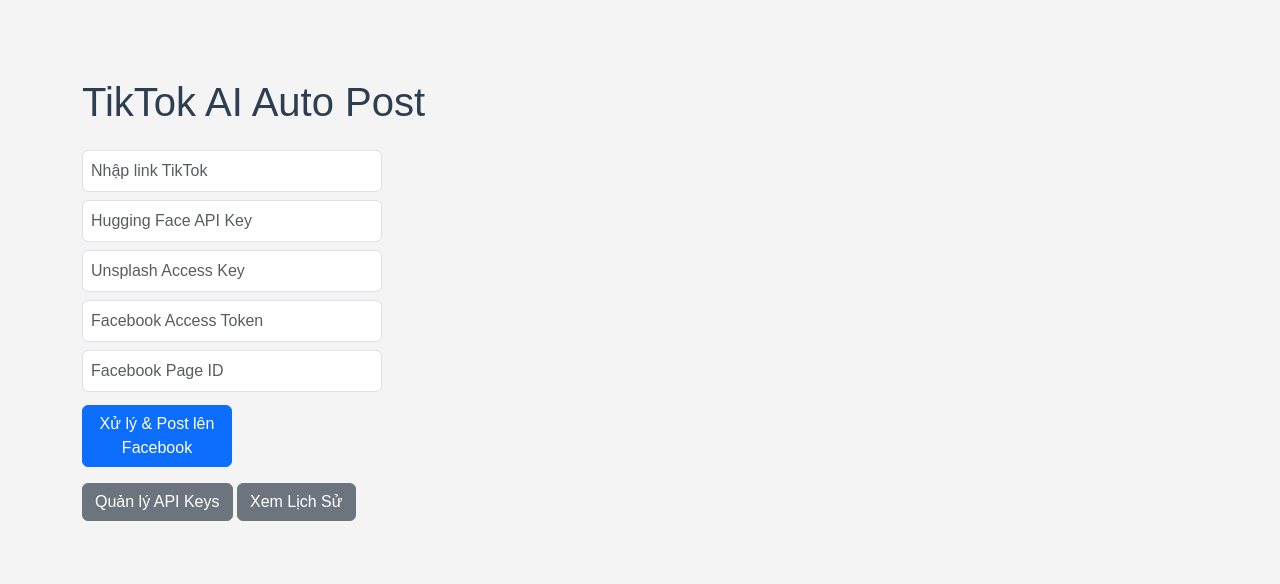
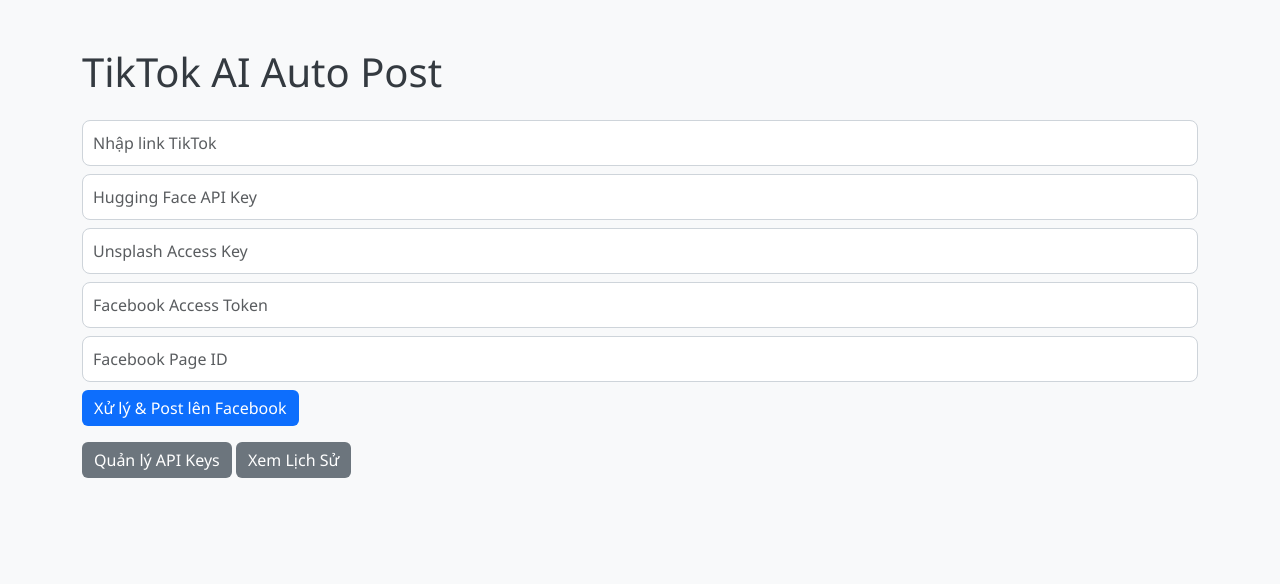
Before and after one commit to nhut0902-pr/Tool-tiktok-post, a Flask app: page / in a window 1280 px wide. Shown: the top 584 px of the page. Run offline with Flask 3, Linux system fonts and the light colour scheme; data that the repository does not hold is empty.

Commit message:
Update style.css

```diff
--- a/static/style.css
+++ b/static/style.css
@@ -1,57 +1,51 @@
+/* style.css */
 body {
-    font-family: Arial, sans-serif;
-    margin: 30px;
-    background-color: #f4f4f4;
-    color: #333;
+    background-color: #f8f9fa;
+    font-family: 'Segoe UI', Tahoma, Geneva, Verdana, sans-serif;
 }
 
-h1, h2 {
-    color: #2c3e50;
+h1, h5 {
+    color: #343a40;
 }
 
-form input[type="url"],
-form input[type="text"],
-form input[type="datetime-local"],
-form button {
-    padding: 8px;
-    margin: 5px 0;
-    font-size: 16px;
-    width: 300px;
+.card {
+    background-color: #ffffff;
+    border-radius: 12px;
+    box-shadow: 0 4px 8px rgba(0,0,0,0.1);
+    margin-top: 20px;
 }
 
-form button {
-    width: 150px;
-    background-color: #3498db;
-    color: white;
-    border: none;
-    cursor: pointer;
+img {
+    border-radius: 8px;
+    max-width: 100%;
+    height: auto;
 }
 
-form button:hover {
-    background-color: #2980b9;
+.btn-primary {
+    background-color: #0d6efd;
+    border: none;
 }
 
-table {
-    width: 100%;
-    border-collapse: collapse;
-    margin-top: 20px;
-    background-color: #fff;
+.btn-primary:hover {
+    background-color: #0b5ed7;
 }
 
-table, th, td {
-    border: 1px solid #ccc;
+.btn-secondary {
+    background-color: #6c757d;
+    border: none;
 }
 
-th, td {
-    padding: 10px;
-    text-align: left;
+.btn-secondary:hover {
+    background-color: #5c636a;
 }
 
-a {
-    color: #3498db;
-    text-decoration: none;
+input.form-control {
+    border-radius: 8px;
+    border: 1px solid #ced4da;
+    padding: 10px;
 }
 
-a:hover {
-    text-decoration: underline;
+audio {
+    width: 100%;
+    margin-top: 10px;
 }
```
